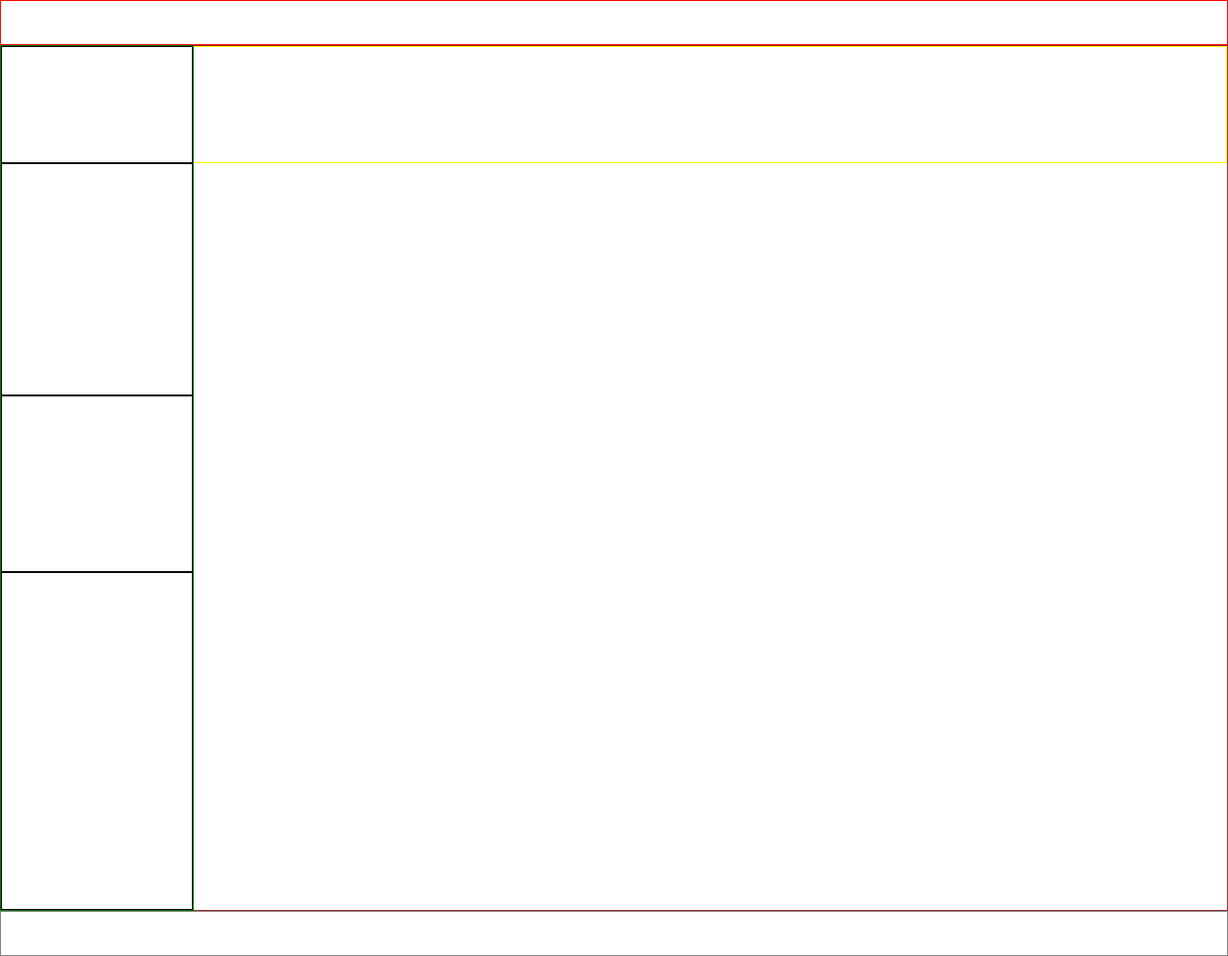
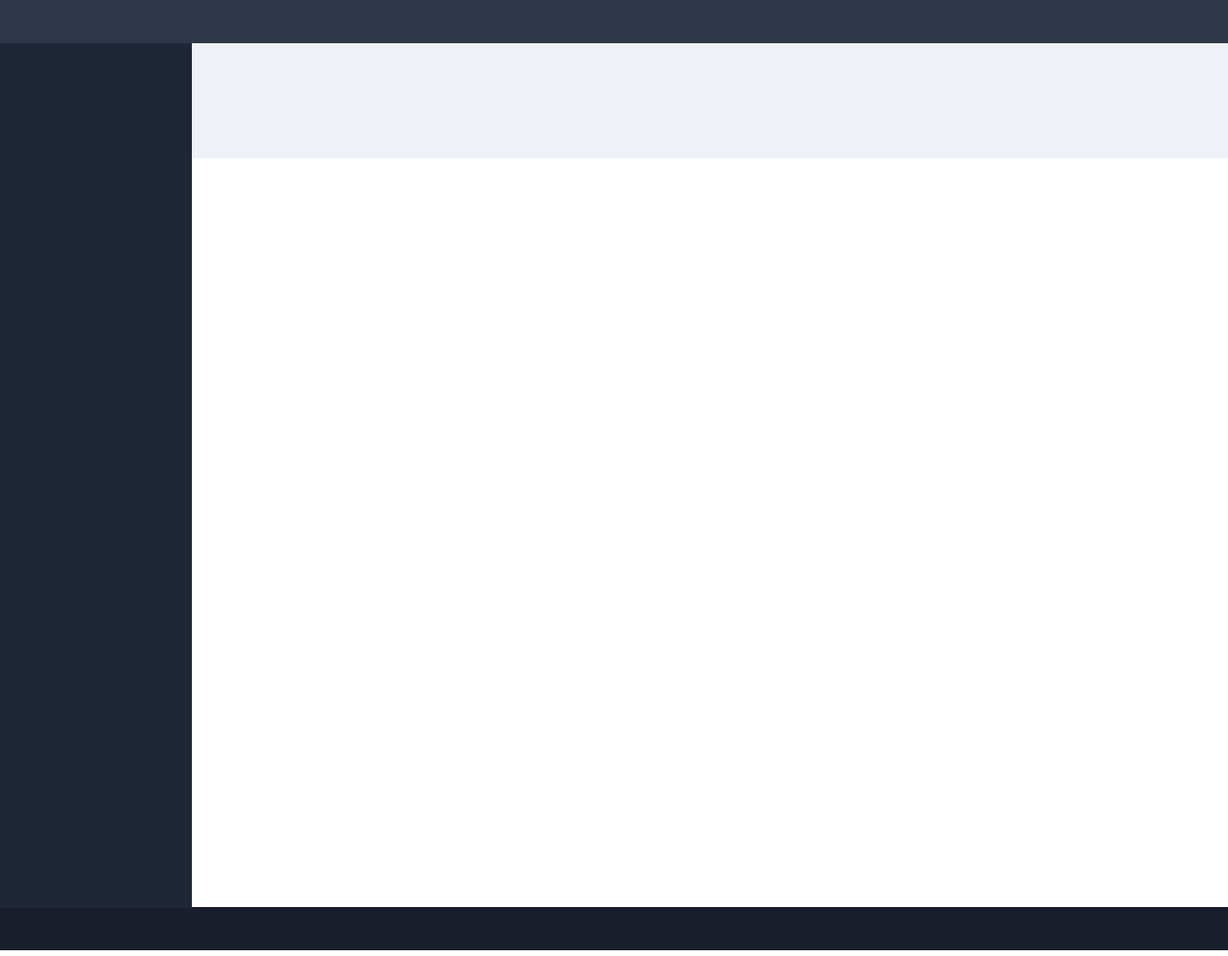
Before and after one commit to Mariam9/booksite1, a plain HTML site: page index.html in a window 1280 px wide. Shown: the whole page at 96% size. Drawn offline with Linux system fonts and the light colour scheme.

Commit message:
background

```diff
--- a/styles.css
+++ b/styles.css
@@ -4,48 +4,43 @@ body {
 }
 
 #header {
-	border: solid 1px red;
 	height: 45px;
+	background: #2f3649;
 }
 
 #left-menu {
-	border: solid 1px green;
 	float: left;
 	width: 200px;
+	background: #1f2638;
 }
 
 .add-book {
-	border: solid 1px black;
-	height: 120px;
+	height: 129px;
 }
 
 .statistic {
-	border: solid 1px black;
 	height: 240px;
 }
 
 .genre {
-	border: solid 1px black;
 	height: 182px;
 }
 
 .added {
-	border: solid 1px black;
 	height: 350px;
 }
 
 #content {
-	border: solid 1px brown;
 	margin-left: 200px;
 	height: 900px;
 }
 
 .available-books {
-	border: solid 1px yellow;
 	height: 120px;
+	background: #eef1f8;
 }
 
 #footer {
-	border: solid 1px grey;
 	height: 45px;
+	background: #181e2c;
 }
```
